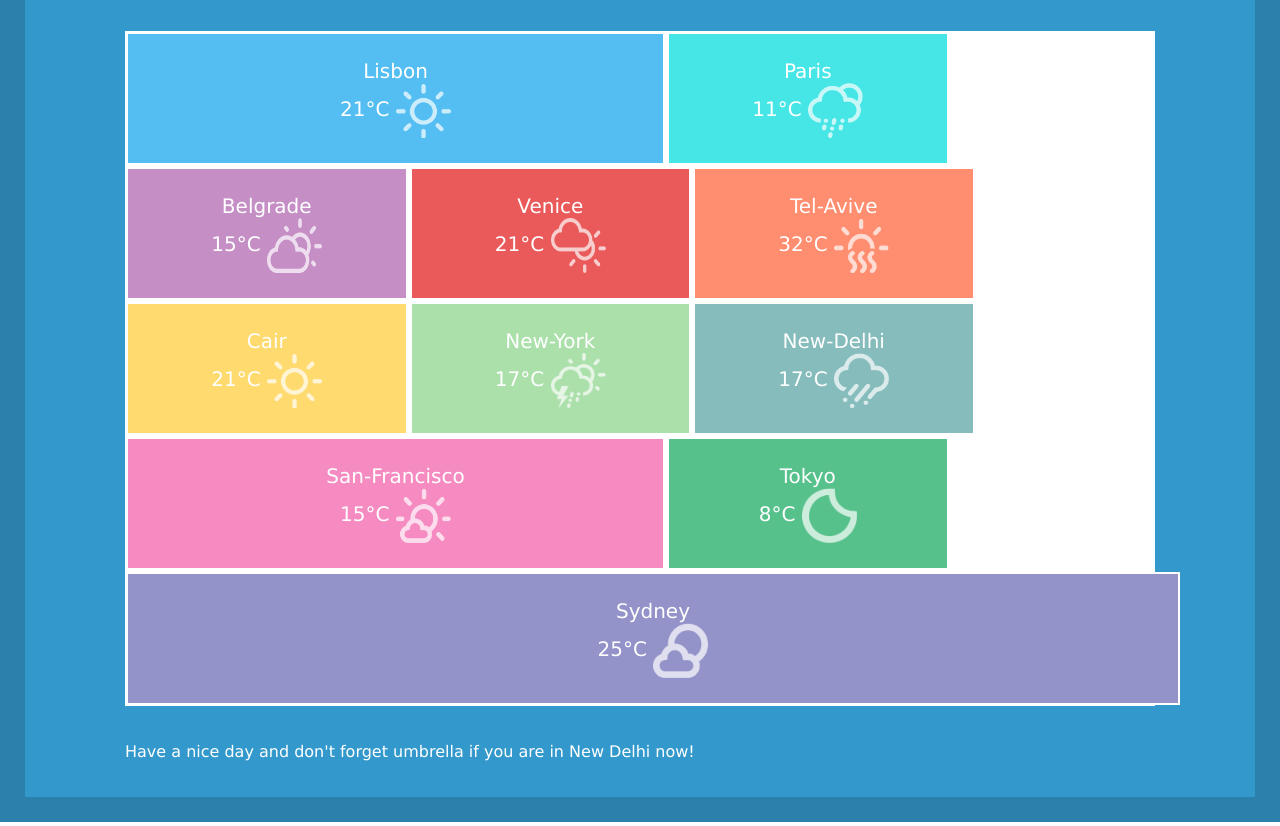
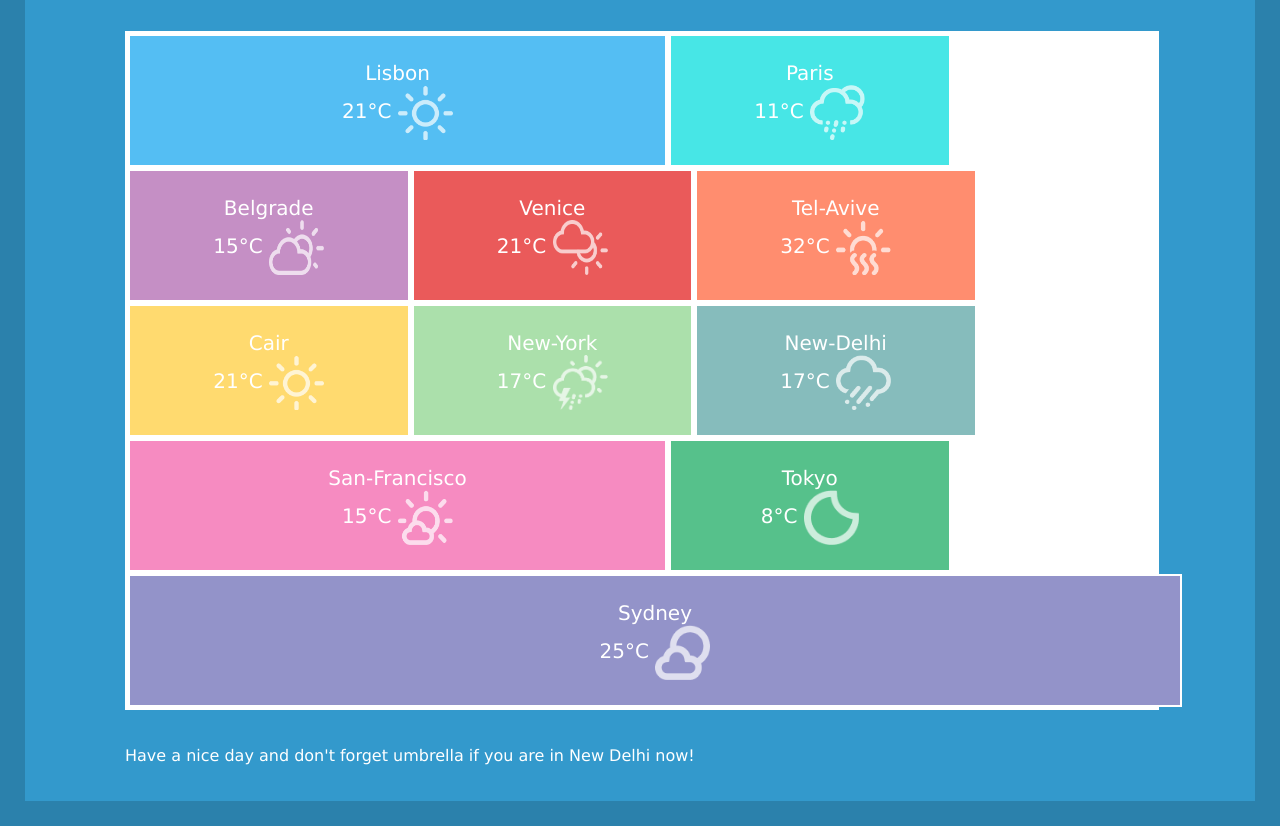
Before and after one commit to SyvashAnatoliy/weather-forecast, a plain HTML site: page index.html in a window 1280 px wide. Shown: the part 85-911 px from the top of the page. Drawn offline with Linux system fonts and the light colour scheme.

Commit message:
Minor changes.

```diff
--- a/styles/style.css
+++ b/styles/style.css
@@ -17,6 +17,7 @@ body{
     padding: 0;
     font-size: 0px;
     width: 100%;
+    border: 2px solid #fff;
   }
 
 }
@@ -24,7 +25,6 @@ body{
 .container{
   background-color: #3399CC;
   align-content: center;
-  height: 100%;
 }
 
 .header{
```
